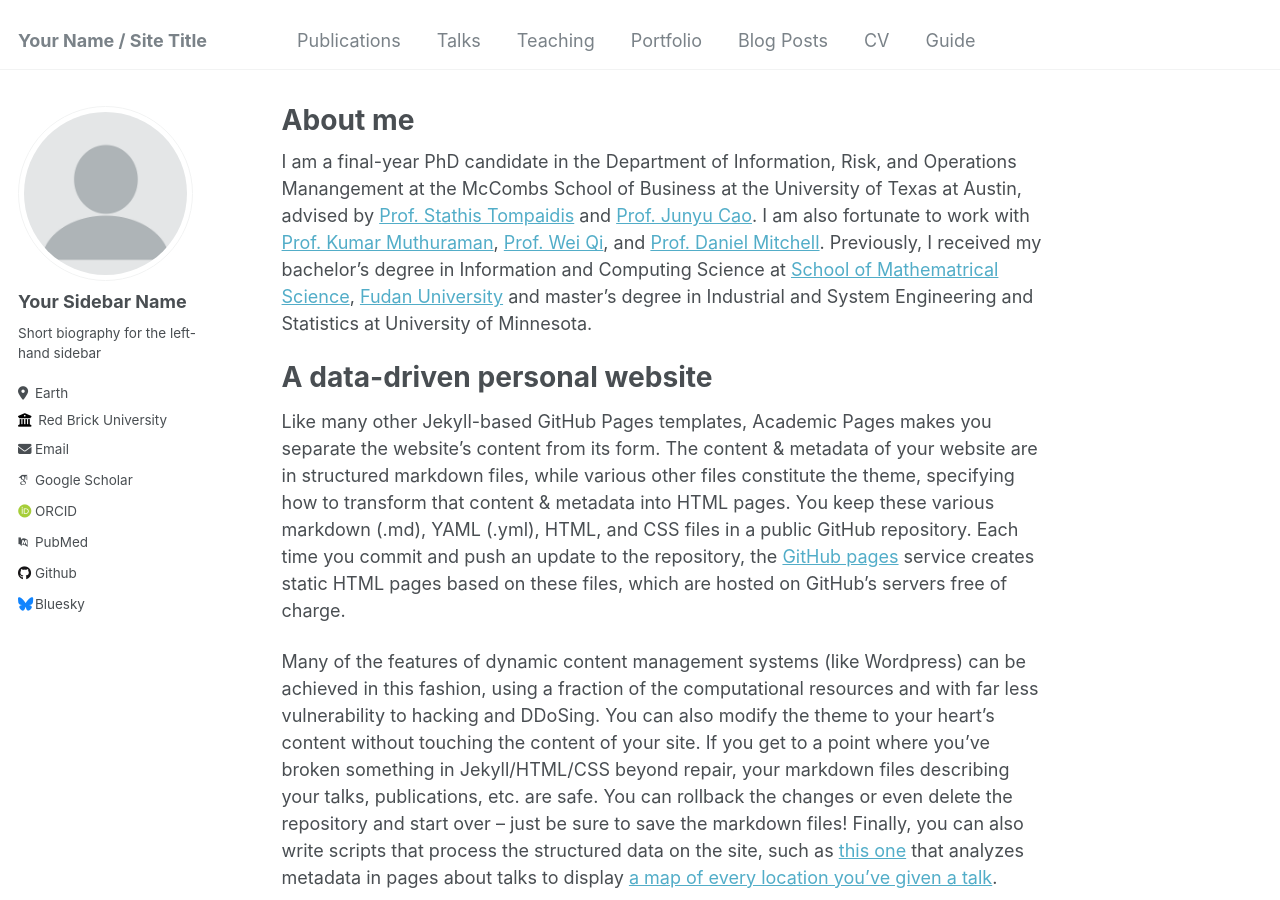
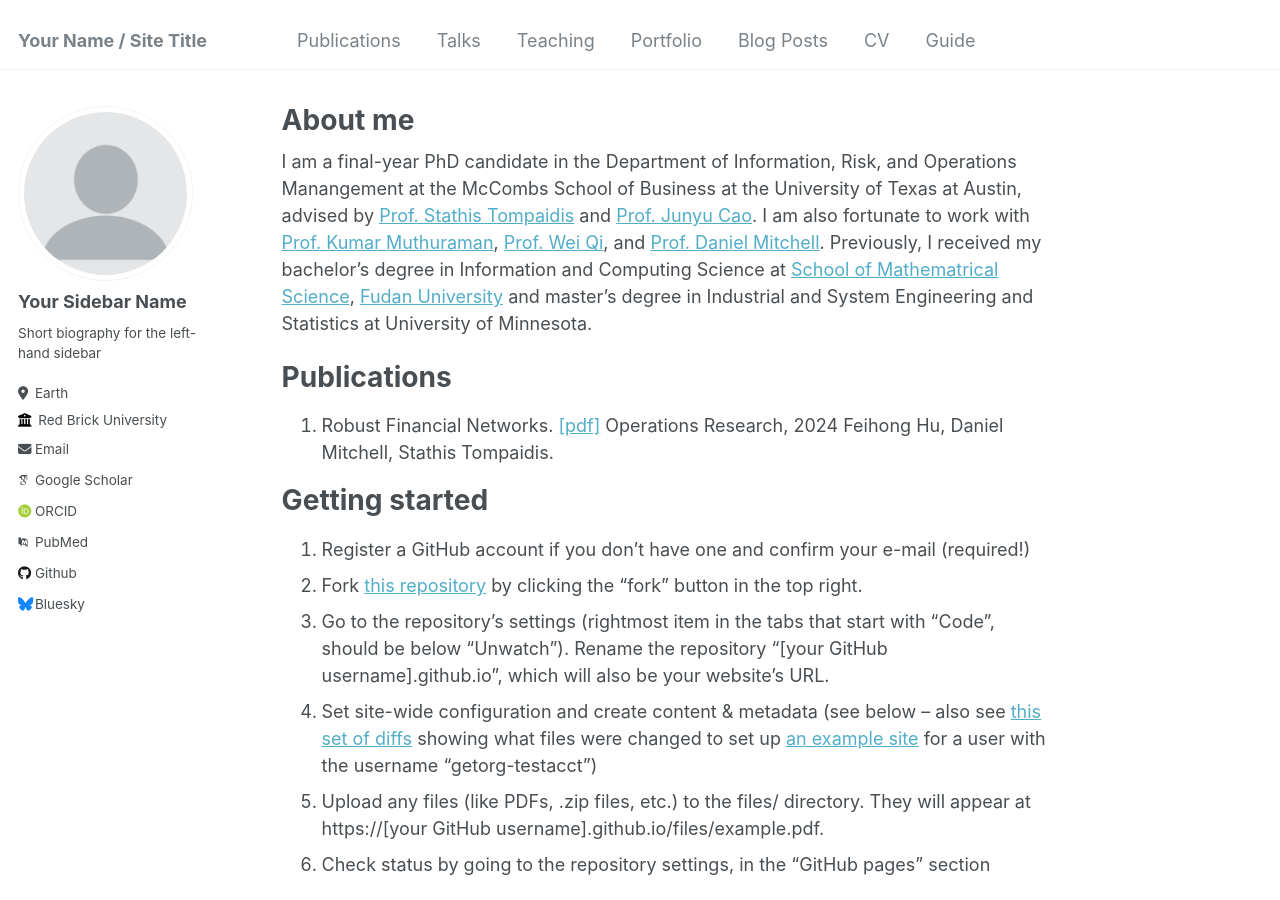
Before and after one commit to feihonghu/feihonghu.github.io, a Jekyll site: the page built from _pages/about.md, in a window 1280 px wide and 900 px high. Built offline with Jekyll 4.4.1, drawn with Linux system fonts in a browser that asks for light colours; some web fonts are replaced.

Commit message:
Update about.md

```diff
--- a/_pages/about.md
+++ b/_pages/about.md
@@ -9,11 +9,11 @@ redirect_from:
 
 I am a final-year PhD candidate in the Department of Information, Risk, and Operations Manangement at the McCombs School of Business at the University of Texas at Austin, advised by [Prof. Stathis Tompaidis](https://www.mccombs.utexas.edu/faculty-and-research/faculty-directory/efstathios-tompaidis/) and [Prof. Junyu Cao](https://junyucao.com/). I am also fortunate to work with [Prof. Kumar Muthuraman](https://www.mccombs.utexas.edu/faculty-and-research/faculty-directory/kumar-muthuraman/), [Prof. Wei Qi](https://www.wei-qi.net/), and [Prof. Daniel Mitchell](https://www.mccombs.utexas.edu/faculty-and-research/faculty-directory/daniel-mitchell/). Previously, I received my bachelor’s degree in Information and Computing Science at [School of Mathematrical Science](https://math.fudan.edu.cn/mathen/main.htm), [Fudan University](https://www.fudan.edu.cn/en/) and master's degree in Industrial and System Engineering and Statistics at University of Minnesota.
 
-A data-driven personal website
+Publications
 ======
-Like many other Jekyll-based GitHub Pages templates, Academic Pages makes you separate the website's content from its form. The content & metadata of your website are in structured markdown files, while various other files constitute the theme, specifying how to transform that content & metadata into HTML pages. You keep these various markdown (.md), YAML (.yml), HTML, and CSS files in a public GitHub repository. Each time you commit and push an update to the repository, the [GitHub pages](https://pages.github.com/) service creates static HTML pages based on these files, which are hosted on GitHub's servers free of charge.
-
-Many of the features of dynamic content management systems (like Wordpress) can be achieved in this fashion, using a fraction of the computational resources and with far less vulnerability to hacking and DDoSing. You can also modify the theme to your heart's content without touching the content of your site. If you get to a point where you've broken something in Jekyll/HTML/CSS beyond repair, your markdown files describing your talks, publications, etc. are safe. You can rollback the changes or even delete the repository and start over -- just be sure to save the markdown files! Finally, you can also write scripts that process the structured data on the site, such as [this one](https://github.com/academicpages/academicpages.github.io/blob/master/talkmap.ipynb) that analyzes metadata in pages about talks to display [a map of every location you've given a talk](https://academicpages.github.io/talkmap.html).
+1. Robust Financial Networks. [[pdf]](https://pubsonline.informs.org/doi/10.1287/opre.2022.0272)
+   Operations Research, 2024
+   Feihong Hu, Daniel Mitchell, Stathis Tompaidis.
 
 Getting started
 ======
```
